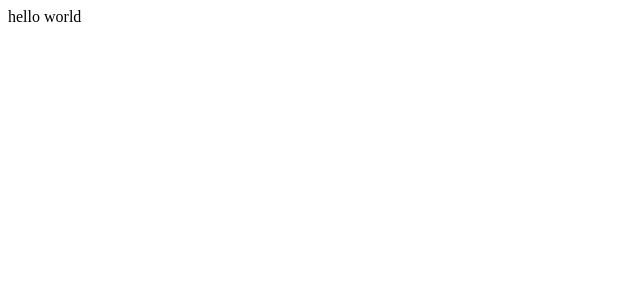
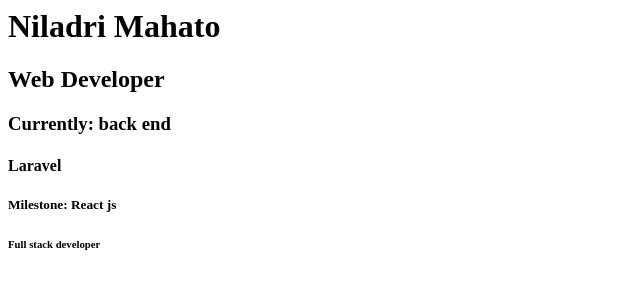
Before and after one commit to nmahato96/portfolio, a plain HTML site: page index.html in a window 1280 px wide. Shown: the whole page, without its empty margins (0-640 px from the left). Drawn offline with Linux system fonts and the light colour scheme.

Commit message:
added header tags

```diff
--- a/index.html
+++ b/index.html
@@ -1,5 +1,10 @@
 <html>
 <body>
-hello world
+<h1>Niladri Mahato</h1>
+<h2>Web Developer</h2>
+<h3>Currently: back end</h3>
+<h4>Laravel</h4>
+<h5>Milestone: React js</h5>
+<h6>Full stack developer</h6>
 </body>
 </html>
```
